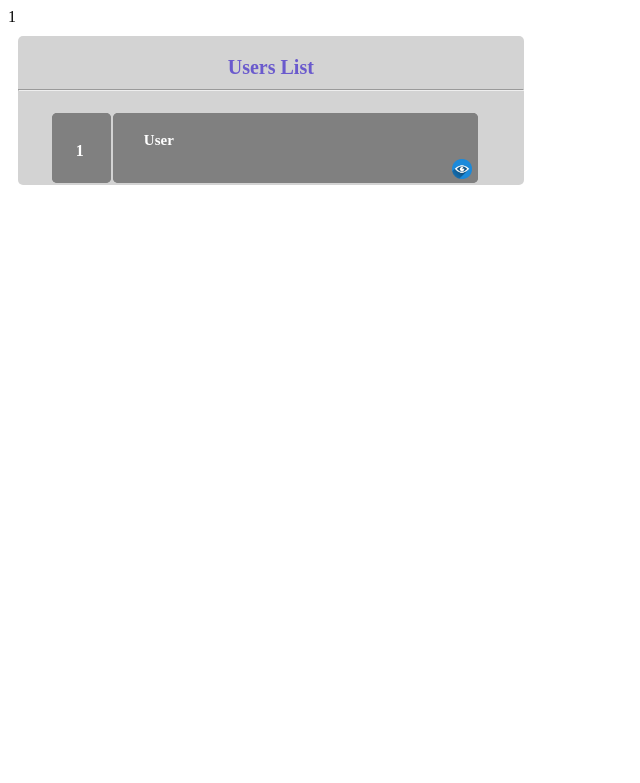
After one commit to kusamit/Project_one, a PHP site: page /View/userlist.php in a window 1280 px wide. The commit adds this page. Shown: the top 783 px of the page, without its empty margins (0-640 px from the left). Run offline with PHP 8.4, Linux system fonts and the light colour scheme; the visitor is signed in with stand-in values (Sample User, id 1); tables that the repository leaves empty or names only in its code hold one stand-in row (values such as "Sample post"); lists and menus that the app fills with data are empty.

Commit message:
user details and users list updated

```diff
--- /dev/null
+++ b/View/userlist.php
@@ -0,0 +1,117 @@
+<!-- users_list -->
+<?php
+include '../session.php';
+include '../dbconnect/dbconnect.php';
+?>
+<!DOCTYPE html>
+<html lang="en">
+<head>
+    <meta charset="UTF-8">
+    <meta name="viewport" content="width=device-width, initial-scale=1.0">
+    <title>Document</title>
+    <!-- <link rel="stylesheet" href="../css/creation.css"> -->
+    <style>
+        body
+        {
+            align-items:center;
+        }
+        tr,th
+        {
+            text-align:left;
+            background-color:grey;
+            color:White;
+            border-radius:5px;
+
+
+        }
+        table
+        {
+            width:85%;
+            margin-left:2rem;
+            align-items:center;
+            text-align:center:
+
+        }
+        form
+        {
+            background-color:blue:
+        }
+        h2{
+            margin-left:30px;
+            margin-top:15px;
+            font-size:15px;
+            margin-bottom:10px;
+        }
+        h2:hover
+        {
+            background-color:SlateBlue;
+            font-size:max-content;
+            padding:2px;
+            border-radius:5px;
+            width:Max-content;
+        }
+        h3
+        {
+            text-align:center;
+            font-size:20px;
+            color:SlateBlue;
+        }
+        h4
+        {
+            margin-left:40%;
+            margin-top:50%;
+        }
+        .outer
+        {
+            margin:10px;
+            background-color:lightgrey;
+            width:40%;
+            border-radius:5px;
+        }
+        a{
+            text-decoration:none;
+            color:white;
+            float:right;
+            /* height:1px;
+            width:1px; */
+            style-type:inline;
+
+        }
+        img
+        {
+            height:20px;
+            width:20px;
+            margin-right:5px;
+        }
+    </style>
+</head>
+<body>
+    <div class="outer">
+    <form action="" method="POST">
+        <table>
+        <?php
+               $sql = "SELECT * FROM user";
+            //    where username='$username_email'";
+               $result = mysqli_query($conn, $sql);
+               if (mysqli_num_rows($result) > 0) {
+                   echo "<table border='0'>
+               ";
+               echo "<h3>Users List <hr><h3>";
+               while ($row = mysqli_fetch_assoc($result))
+               {
+                echo "<tr><th><h4>" . $row['id'] . "</h4></th>
+                <th><h2>". $row['fullname'] . "</h2><a href='user_details_view.php?id=" . $row['id'] . "'><img src='eye.png'></a></th> </tr>";}
+               echo "</table>";
+               } else {
+               echo "No records found.";}
+               mysqli_close($conn);
+
+        ?>
+            <tr>
+
+            </tr>
+        </table>
+    </form>
+               </div>
+</body>
+</html>
--- a/css/login.css
+++ b/css/login.css
@@ -4,10 +4,10 @@
 
 }
 body{
-    background-color: #99cc00;
+    /* background-color: #99cc00; */
 }
 .outer{
-    background-color: #99cc00;
+    /* background-color: #99cc00; */
     padding: 20px;
     justify-content: center;
     margin-top: 15%;
--- a/session.php
+++ b/session.php
@@ -6,6 +6,6 @@ if (isset($_SESSION['Login_session'])) {
     <div class="Admin"><?php echo $_SESSION['Login_session'];?></div>
     <?php
 } else {
-    header("location:./Credentials/login.php");
+    header("location:../Credentials/login.php");
 }
 ?>
```
Also changed, not shown: View/user_details_view.php (added, +125 -0 lines), View/eye.png (added).
